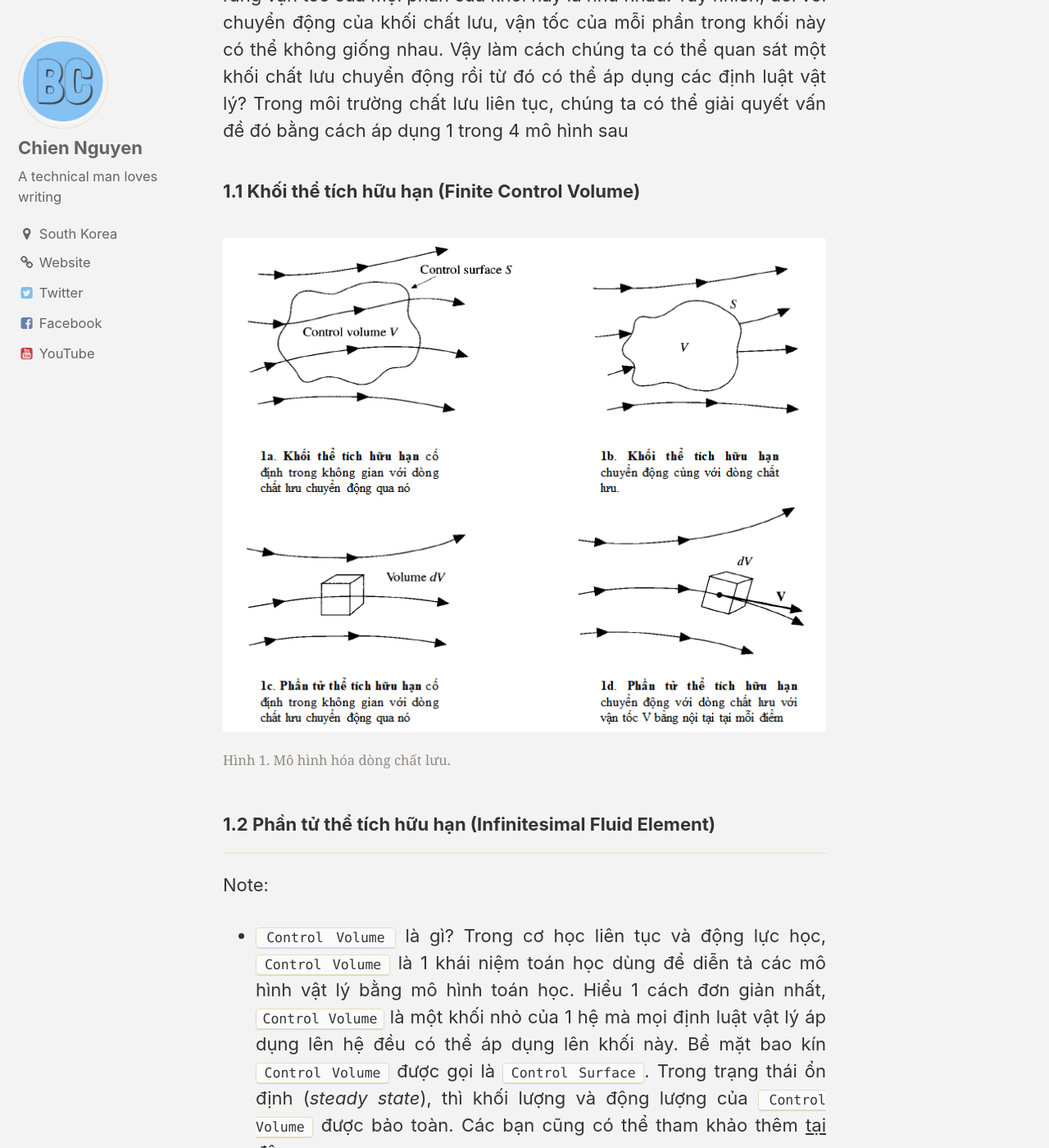
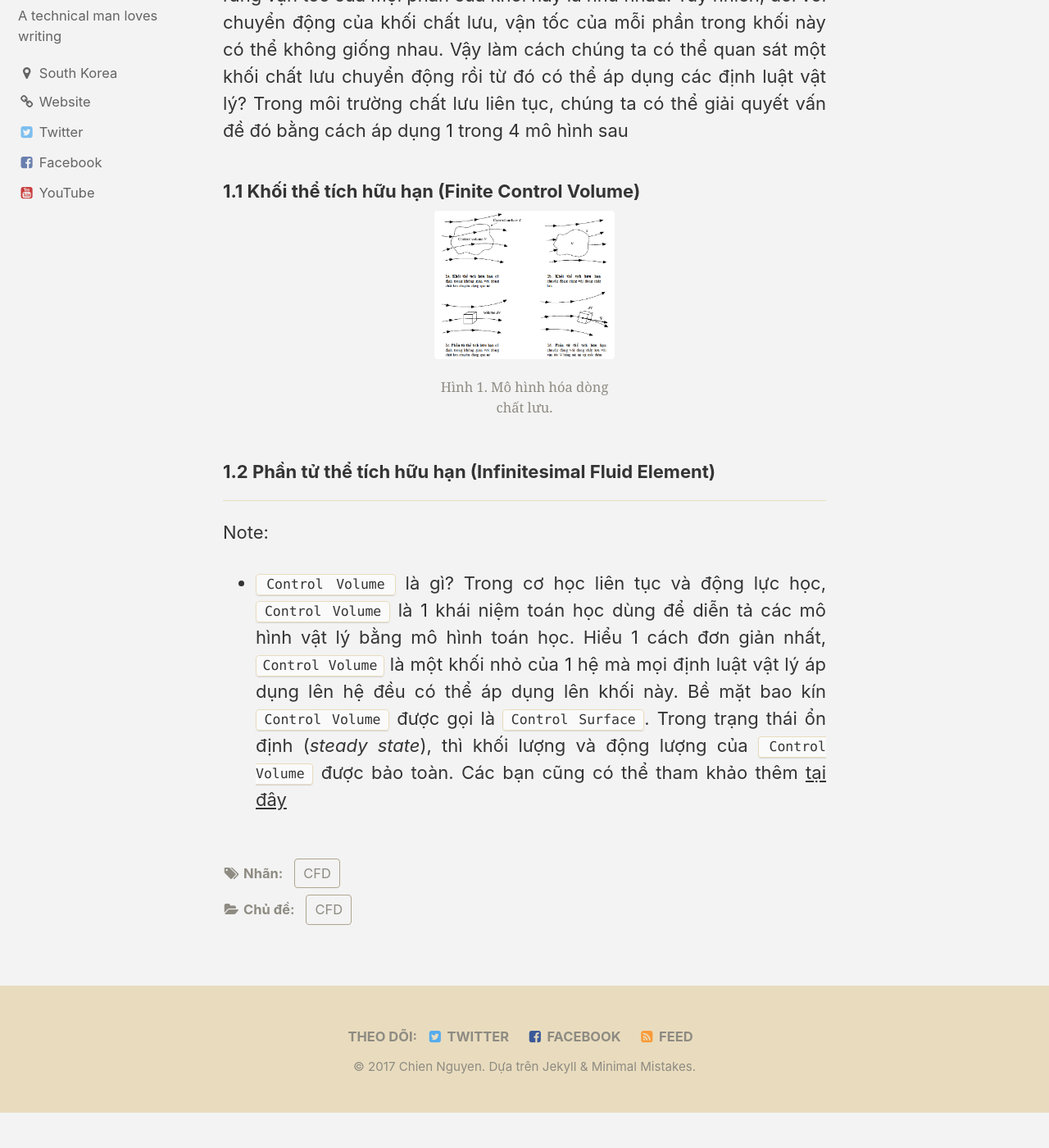
Before and after one commit to chienfm/chienfm.github.io, a Jekyll site: the page built from _pages/post-draft.md, in a window 1280 px wide and 1400 px high, scrolled down 837 px. Shown: the whole window at 82% size. Built offline with Jekyll 4.4.1, drawn with Linux system fonts in a browser that asks for light colours; nearby versions of some CDN libraries; after the commit the page ends 2194 px from its top, so only the background shows below that.

Commit message:
Test Align

```diff
--- a/_sass/minimal-mistakes/_utilities.scss
+++ b/_sass/minimal-mistakes/_utilities.scss
@@ -518,3 +518,16 @@ a.reversefootnote {
     position: static;
   }
 }
+
+
+// figure Center
+figure .image {
+  width: 100%;
+}
+
+figure {
+  text-align: center;
+  display: table;
+  max-width: 30%; /* demo; set some amount (px or %) if you can */
+  margin: 10px auto; /* not needed unless you want centered */
+}
```
